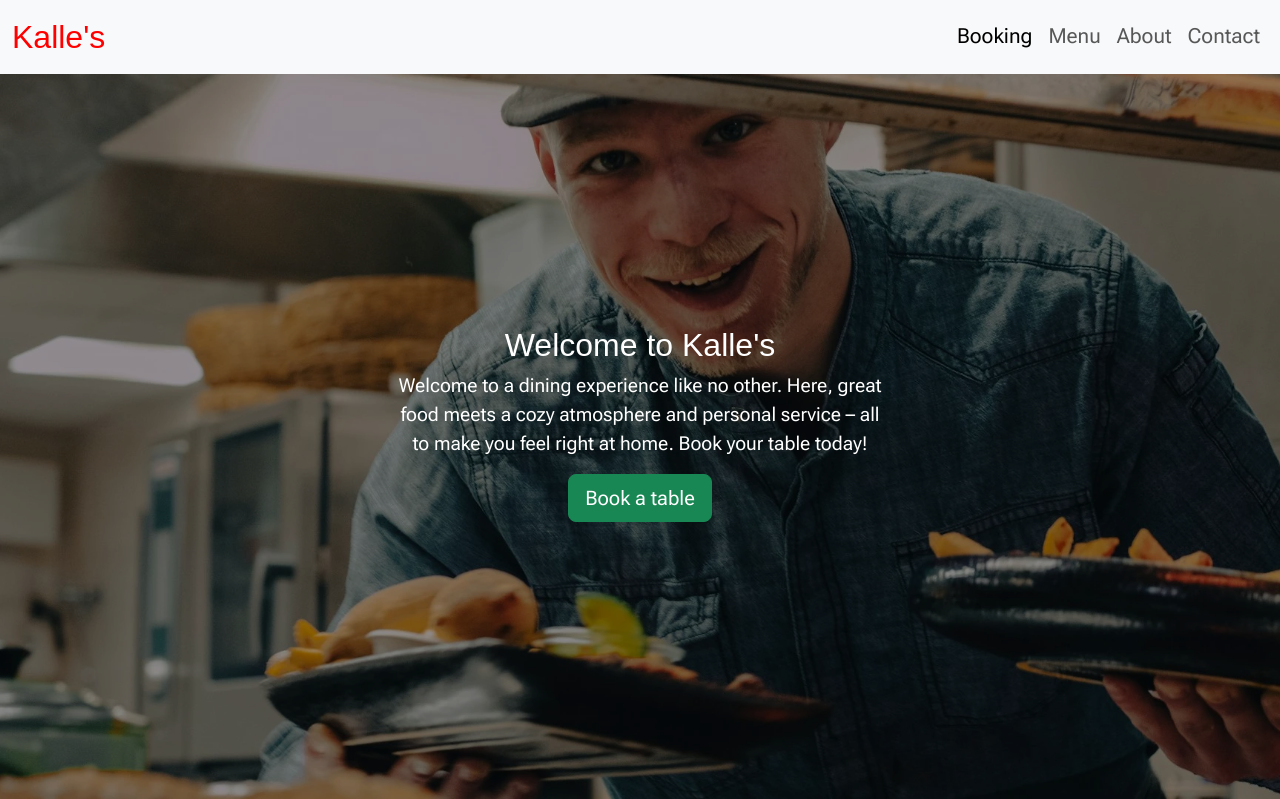
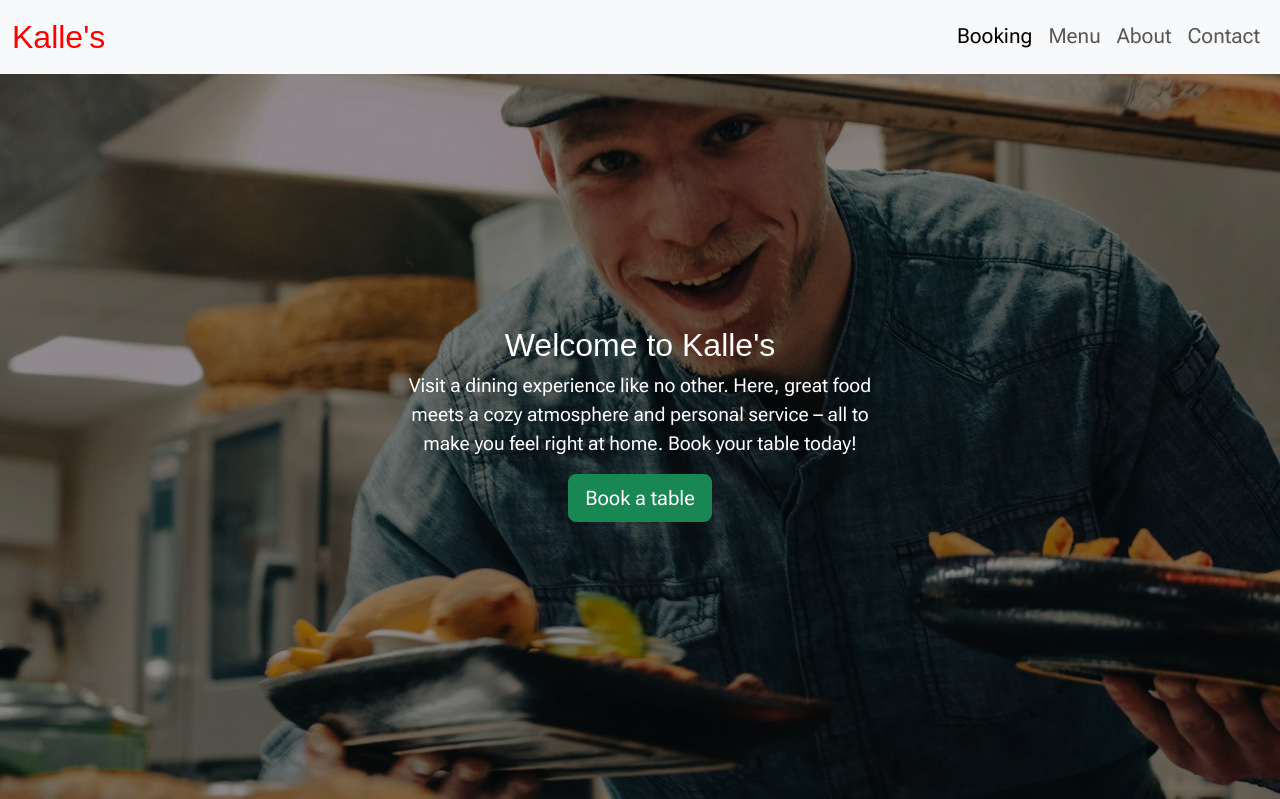
Before and after one commit to Blommis/kalles_restaurant, a Django app: page / in a window 1280 px wide. Shown: the top 799 px of the page. Run offline with Django 4.2, Linux system fonts and the light colour scheme; some libraries are stand-ins or nearby versions; some web fonts are replaced.

Commit message:
changed welcome message in the homepage

```diff
--- a/booking/templates/booking/index.html
+++ b/booking/templates/booking/index.html
@@ -6,7 +6,7 @@
   <section id="headerindex">
     <div class="container text-center mt-5">
         <h2 class="headingheader">Welcome to Kalle's</h2>
-        <p class ="introduction-text">Welcome to a dining experience like no other.
+        <p class ="introduction-text">Visit a dining experience like no other.
            Here, great food meets a cozy atmosphere and personal service –
            all to make you feel right at home. Book your table today!</p>
         <a href="{% url 'booking:reservation_list' %}" class="btn btn-success btn-lg mt-3">Book a table</a>
```
